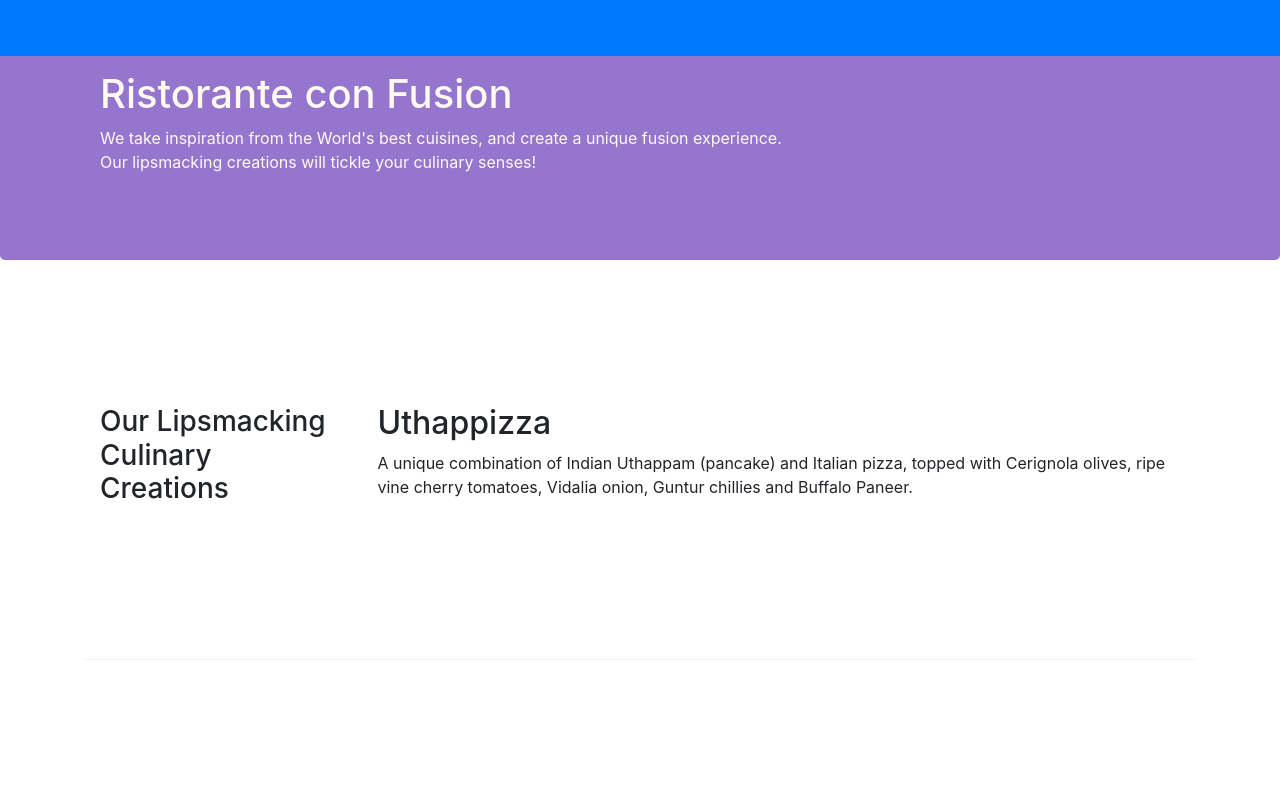
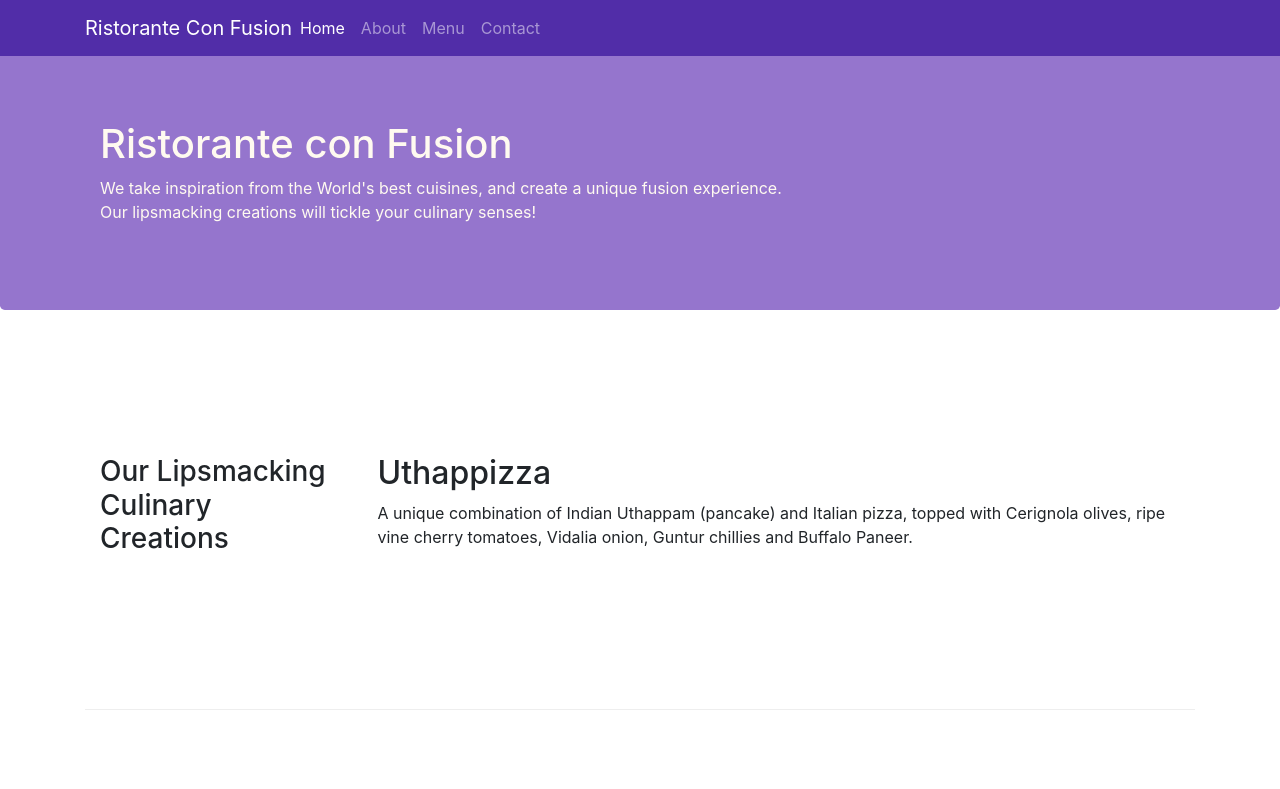
Before and after one commit to ramikko/conFusion, a website: page index.html in a window 1280 px wide. Shown: the top 789 px of the page. Drawn offline with nearby package versions, Linux system fonts and the light colour scheme.

Commit message:
Navbar and Breadcrumbs

```diff
--- a/aboutus.html
+++ b/aboutus.html
@@ -10,18 +10,18 @@
 
     <!-- Bootstrap CSS -->
     <link rel="stylesheet" href="node_modules/bootstrap/dist/css/bootstrap.min.css">
-    <link rel="stylesheet" href="css/styles.css"</head>
+    <link rel="stylesheet" href="css/styles.css"></head>
 
 <body>
 
-		<nav class="navbar navbar-inverse navbar-toggleable-sm bg-primary fixed-top">
+		<nav class="navbar navbar-dark navbar-expand-sm fixed-top">
 		        <div class="container">
 		            <button class="navbar-toggler" type="button" data-toggle="collapse" data-target="#Navbar">
 		                <span class="navbar-toggler-icon"></span>
 		            </button>
 		            <a class="navbar-brand" href="./index.html">Ristorante Con Fusion</a>
 		            <div class="collapse navbar-collapse" id="Navbar">
-		                <ul class="navbar-nav">
+		                <ul class="navbar-nav mr-auto">
 		                    <li class="nav-item"><a class="nav-link" href="./index.html">Home</a></li>
 		                    <li class="nav-item active"><a class="nav-link" href="#">About</a></li>
 		                    <li class="nav-item"><a class="nav-link" href="#">Menu</a></li>
@@ -46,6 +46,10 @@
 
     <div class="container">
         <div class="row">
+            <ol class="col-12 breadcrumb">
+                <li class="breadcrumb-item"><a href="./index.html">Home</a></li>
+                <li class="breadcrumb-item active">About Us</li>
+            </ol>
             <div class="col-12">
                <h3>About Us</h3>
                <hr>
--- a/css/styles.css
+++ b/css/styles.css
@@ -29,3 +29,13 @@ address{
 	margin: 0px;
 	color: #0f0f0f;
 }
+
+body{
+	padding: 50px 0px 0px 0px;
+	z-index:0;
+}
+
+.navbar-dark{
+	background-color: #512DA8;
+
+}
--- a/index.html
+++ b/index.html
@@ -9,19 +9,19 @@
 
     <!-- Bootstrap CSS -->
     <link rel="stylesheet" href="node_modules/bootstrap/dist/css/bootstrap.min.css">
-    <link rel="stylesheet" href="css/styles.css"
+    <link rel="stylesheet" href="css/styles.css"></head>
 </head>
 
 <body>
-    <nav class="navbar navbar-inverse navbar-toggleable-sm bg-primary fixed-top">
+    <nav class="navbar navbar-dark navbar-expand-sm fixed-top">
 		        <div class="container">
 		            <button class="navbar-toggler" type="button" data-toggle="collapse" data-target="#Navbar">
 		                <span class="navbar-toggler-icon"></span>
 		            </button>
-            <a class="navbar-brand" href="#">Ristorante Con Fusion</a>
+		            <a class="navbar-brand mr-auto" href="./index.html">Ristorante Con Fusion</a>
 		            <div class="collapse navbar-collapse" id="Navbar">
-                <ul class="navbar-nav">
-                    <li class="nav-item active"><a class="nav-link" href="#">Home</a></li>
+		                <ul class="navbar-nav mr-auto">
+		                    <li class="nav-item active"><a class="nav-link" href="./index.html">Home</a></li>
 		                    <li class="nav-item"><a class="nav-link" href="./aboutus.html">About</a></li>
 		                    <li class="nav-item"><a class="nav-link" href="#">Menu</a></li>
 		                    <li class="nav-item"><a class="nav-link" href="#">Contact</a></li>
@@ -29,6 +29,7 @@
 		            </div>
 		        </div>
 		    </nav>
+
     <header class="jumbotron">
         <div class="container">
             <div class="row row-header">
--- a/package.json
+++ b/package.json
@@ -14,7 +14,9 @@
     "lite-server": "^2.3.0"
   },
   "dependencies": {
-    "bootstrap": "^4.0.0-alpha.6"
+    "bootstrap": "^4.0.0",
+    "jquery": "^3.3.1",
+    "popper.js": "^1.12.9"
   },
   "repository": {
     "type": "git",
```
Also changed, not shown: 1 other file. Lines whose indentation alone changed are shown as unchanged.
